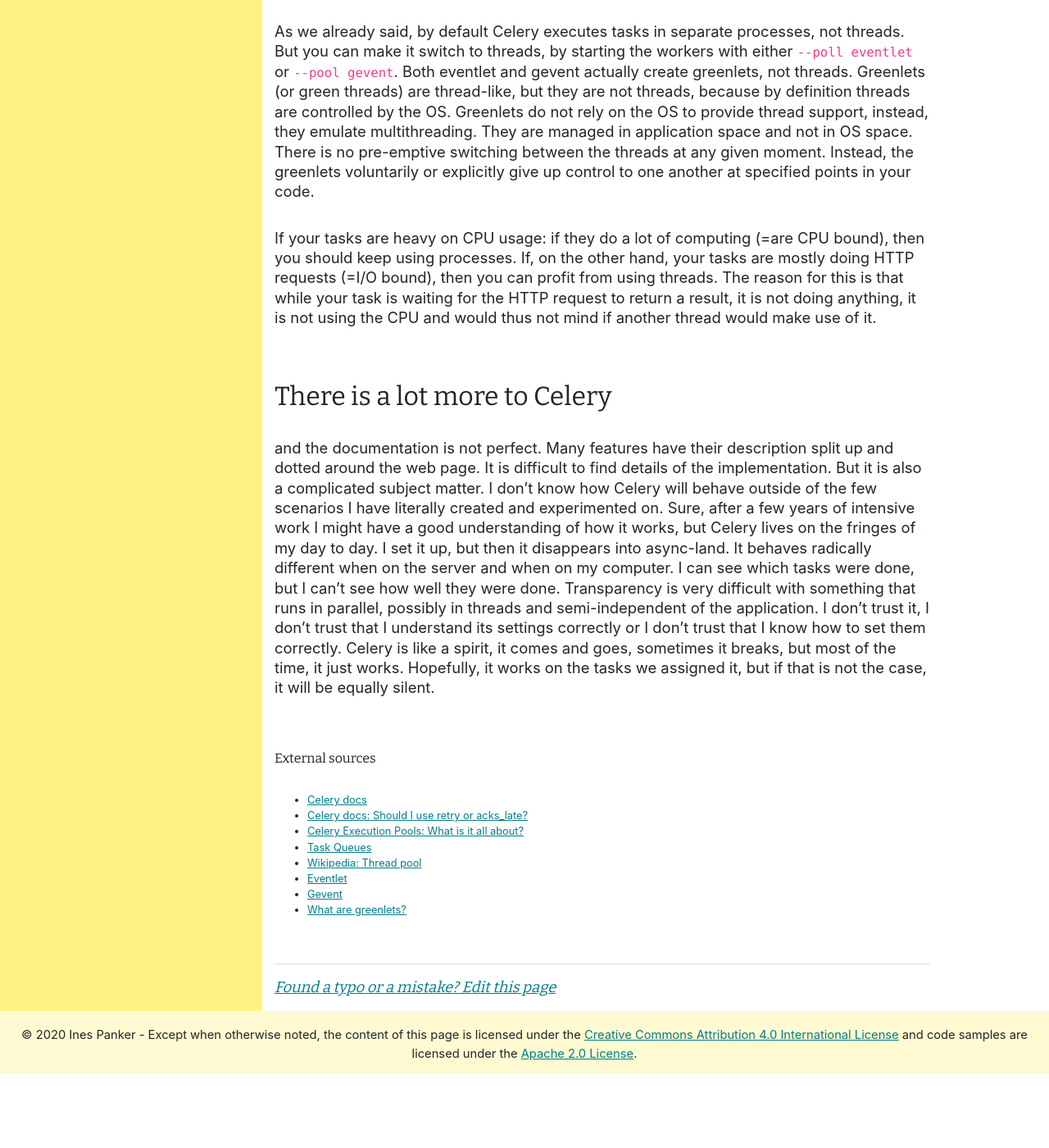
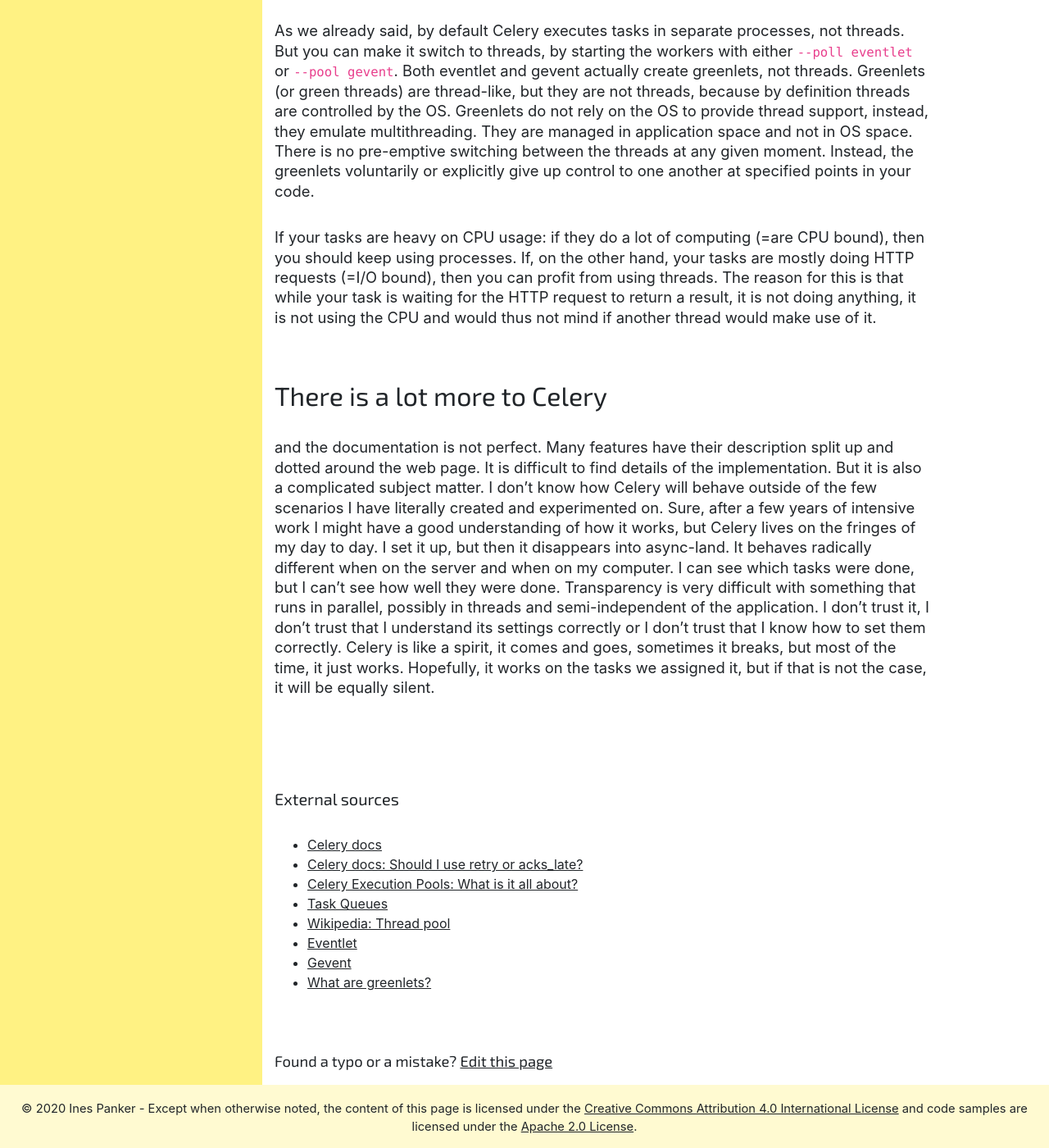
Before and after one commit to inesp/inesp.github.io, a Jekyll site: the page built from _posts/2020-10-28-celery-explained.md, in a window 1280 px wide and 1400 px high, scrolled down 5158 px. Shown: the whole window at 82% size. Built offline with Jekyll 4.4.1, drawn with Linux system fonts in a browser that asks for light colours; some web fonts are replaced; before the commit the page ends 6468 px from its top, so only the background shows below that.

Commit message:
Clean up the CSS

```diff
--- a/_includes/biblio.html
+++ b/_includes/biblio.html
@@ -1,7 +1,7 @@
 {%- if page.biblio -%}
-  <h6 class="external_links">External sources</h6>
+  <h5 class="external_links pt-5">External sources</h5>
 
-  <ul class="small">
+  <ul class="">
     {%- for source in page.biblio -%}
       <li><a href="{{ source.link }}"
              target="_blank">{{ source.title }}</a></li>
--- a/_includes/image.html
+++ b/_includes/image.html
@@ -7,7 +7,8 @@
 
     <a
       href="{{ include.ref  }}"
-      target="_blank">{{ include.ref }}</a>
+      target="_blank"
+      class="text-muted">{{ include.ref }}</a>
 </p>
 
 {% else %}
@@ -15,6 +16,7 @@
 <p>
   <a href="{{ include.link }}"
      target="_blank"
+     class="text-muted"
      ><img
         src="/assets/{{ include.src }}"
         alt="{{ include.alt }}">
--- a/_includes/sidebar.html
+++ b/_includes/sidebar.html
@@ -58,6 +58,6 @@
       </ul>
 
       <h3 class="mt-md-4 mt-lg-5">Who am I</h3>
-      <p class="mb-5">Hi, my name is  <a href="{{ '/about' | relative_link }}" class="visible-link">Ines Panker</a>. Software Engineer by profession, Explorer by mind.</p>
+      <p class="mb-5">Hi, my name is  <a href="{{ '/about' | relative_link }}" class="my-name">Ines Panker</a>. Software Engineer by profession, Explorer by mind.</p>
 
 </div>
--- a/_layouts/home.html
+++ b/_layouts/home.html
@@ -6,7 +6,7 @@
 
   {%- for post in site.posts -%}
 
-    <div class="mb-4 post-excerpt">
+    <div class="post-excerpt">
         <a href="{{ post.url | relative_link }}" class="post-link">
           <h2>{{ post.title }}</h2>
         </a>
--- a/_layouts/post.html
+++ b/_layouts/post.html
@@ -27,4 +27,4 @@
 
 </article>
 
-<div><p class="post-edit-link"><a target="_blank" href="{{site.github.repository_url}}/blob/master/{{page.path}}">Found a typo or a mistake? Edit this page</a></p></div>
+<div><p class="post-edit-link">Found a typo or a mistake? <a target="_blank" href="{{site.github.repository_url}}/blob/master/{{page.path}}">Edit this page</a></p></div>
--- a/assets/bs-override.scss
+++ b/assets/bs-override.scss
@@ -1,19 +1,37 @@
 ---
 ---
 
-@import url('https://fonts.googleapis.com/css?family=Saira+Stencil+One|Bitter&display=swap');
+@import url('https://fonts.googleapis.com/css?family=Saira+Stencil+One|Exo+2:wght@400;600&display=swap');
 @import "rouge.scss";
 
 $color-yellow: #fff283;
+$color-hover-red: #ff0040;
+$color-text: #212529;
 
 body{
 }
 
 aside {
   background: $color-yellow;
-  @media (min-width: 768px)  {
+  position:relative;
+
+  h2{font-family: 'Saira Stencil One', cursive;}
+
+  h3{
+    font-size: 1.2rem;
+    text-transform: uppercase;
+    font-weight: bold;
   }
+
+  @media (max-width: 991.9px) {
+    h2, h3, p {
+      margin-bottom: 0.5rem;
+    }
+  }
+
+  a.my-name{text-decoration: underline; font-family: 'Saira Stencil One', cursive;}
 }
+
 .aside-padding{
   padding-top: 0.5rem;
 
@@ -44,13 +62,17 @@
 }
 
 h1,h2,h3,h4,h5,h6, .h1, .h2, .h3, .h4, .h5, .h6{
-  font-family: "Bitter";
+  font-family: "Exo 2";
   margin-bottom: 1rem;
 }
 .post-content h2,.post-content h3,.post-content h4,.post-content h5,.post-content h6,
 .post-content .h1, .post-content .h2, .post-content .h3, .post-content .h4, .post-content .h5, .post-content .h6{
   margin-top: 4rem;
   margin-bottom: 2rem;
+}
+.post-excerpt h2{
+  text-transform: uppercase;
+  font-size: 2rem;
 }
 
 .technical h2{
@@ -59,20 +81,29 @@
 }
 
 a {
-  color: #000;
+  color: $color-text;
 
   &:hover{
-    color: #007c89;
+    color: $color-hover-red;
   }
 }
 
-.post-content a, footer a, .post-edit-link a, a.visible-link {
-  color: #007c89;
+.post-content a, footer a, .post-edit-link a{
+  color: $color-text;
   text-decoration: underline;
 
   &:hover {
-    color: #B33951;
+    color: $color-hover-red;
   }
+}
+
+.post-excerpt{
+  margin-bottom: 8rem;
+}
+
+img {
+  max-width: 100%;
+  height: auto;
 }
 
 @media (min-width: 1200px) {
@@ -96,7 +127,7 @@
     }
   }
 
-  .MJXc-display {
+  .MathJax_Display {
     max-width: 800px !important;
   }
 }
@@ -104,23 +135,7 @@
 
 code { font-size: 85%}
 
-aside{
-  position:relative;
 
-  h2{font-family: 'Saira Stencil One', cursive;}
-
-  h3{
-    font-size: 1.2rem;
-    text-transform: uppercase;
-    font-weight: bold;
-  }
-
-  @media (max-width: 991.9px) {
-    h2, h3, p {
-      margin-bottom: 0.5rem;
-    }
-  }
-}
 
 .box{
   border: 1px solid #ddd;
@@ -134,14 +149,11 @@
 
   a{
     font-style: italic;
-    color: #6c757d;
-    font-size: 90%;
+    font-size: 80%;
   }
 }
 
 .post-meta {
-  font-style: italic;
-  color: #6c757d;
   font-size: 90%;
 }
 
@@ -218,10 +230,8 @@
 .post-edit-link{
   padding-top: 1rem;
   margin-top: 3.5rem;
-  border-top: 1px solid #ddd;
-  font-family: "Bitter";
+  font-family: "Exo 2";
   margin-bottom: 1rem;
-  font-style: italic;
 }
 
 /**
```
